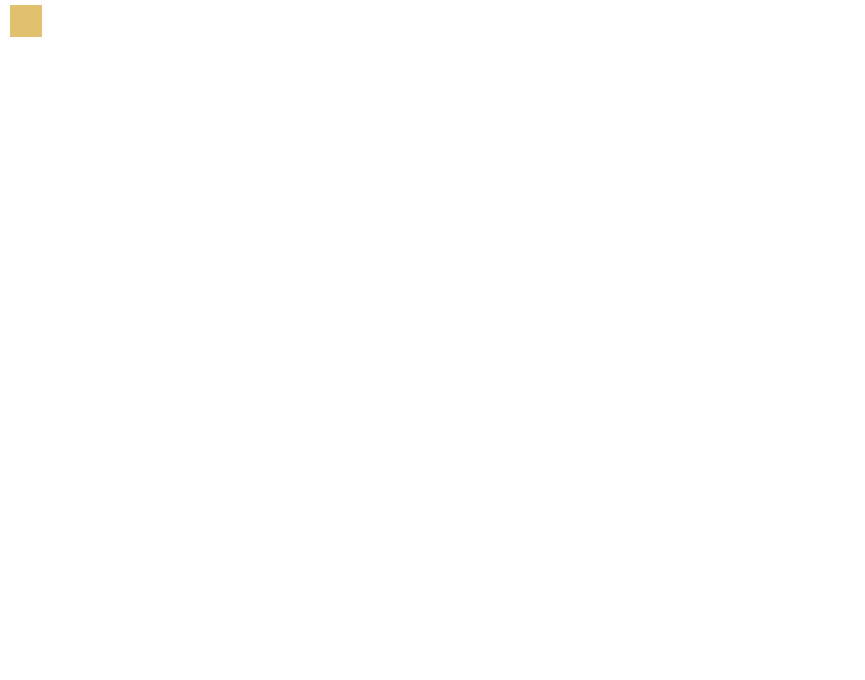
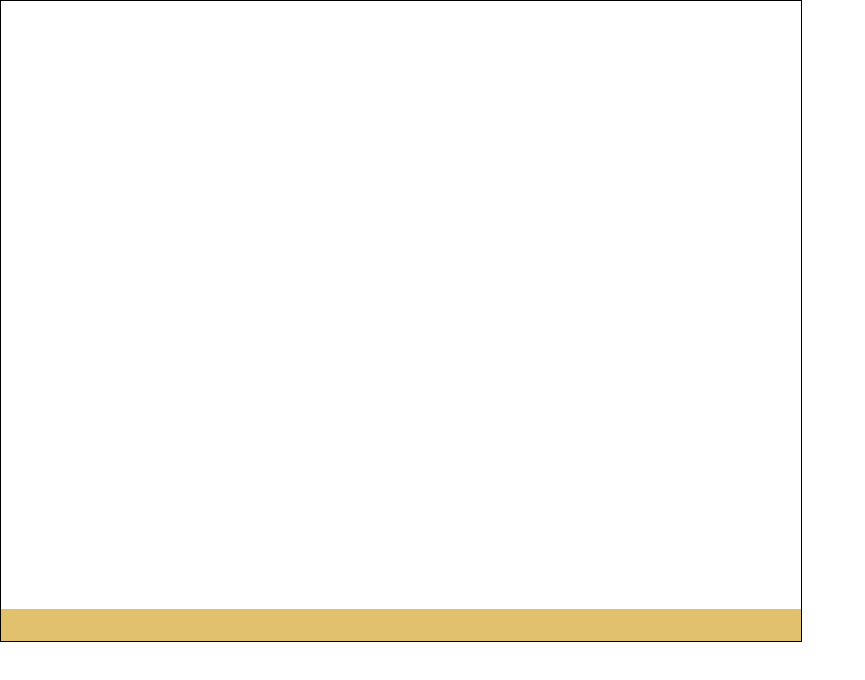
Before and after one commit to Dawqss/anotherJsGameEngine, a website built with webpack: page src/index.html in a window 1280 px wide. Shown: the whole page, without its empty margins (0-865 px from the left). Built offline with nearby package versions, Linux system fonts and the light colour scheme.

Commit message:
feat: add ground box

```diff
--- a/src/Renderer.ts
+++ b/src/Renderer.ts
@@ -38,9 +38,6 @@ export class Renderer {
                         this.ctx.fill()
                     }
                 }
-                // this.ctx.fill()
-                // ctx.rect(20, 20, 150, 100);
-                // ctx.stroke();
             }
         }
     }
--- a/src/index.html
+++ b/src/index.html
@@ -13,6 +13,6 @@
     }
 </style>
 <body>
-    <canvas id="myCanvas" width="640px" height="800px"></canvas>
+    <canvas id="myCanvas" width="800px" height="640px" style="border: 1px solid black"></canvas>
 </body>
 </html>
--- a/src/index.ts
+++ b/src/index.ts
@@ -1,7 +1,7 @@
 import {Root} from "./Root";
 import {RectangleBoxGround} from "../game/RectangleBoxGround";
 
-const GroundBox = new RectangleBoxGround({width: 32, height: 32, positionY: 5, positionX: 10});
+const GroundBox = new RectangleBoxGround({width: 800, height: 32, positionY: 640 - 32, positionX: 0});
 
 const main = new Root("myCanvas", {x: 1, y: 1}, [GroundBox]);
 
```
